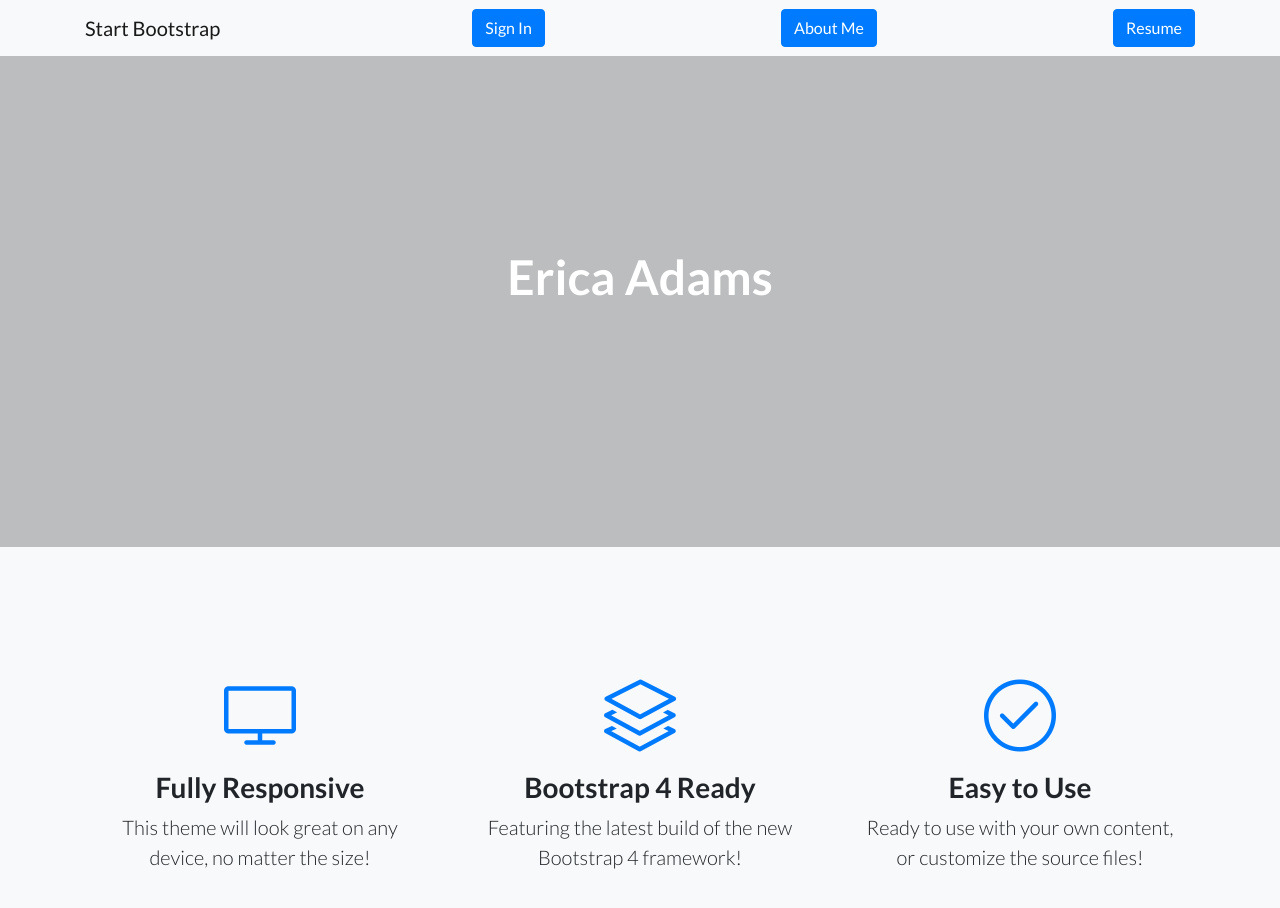
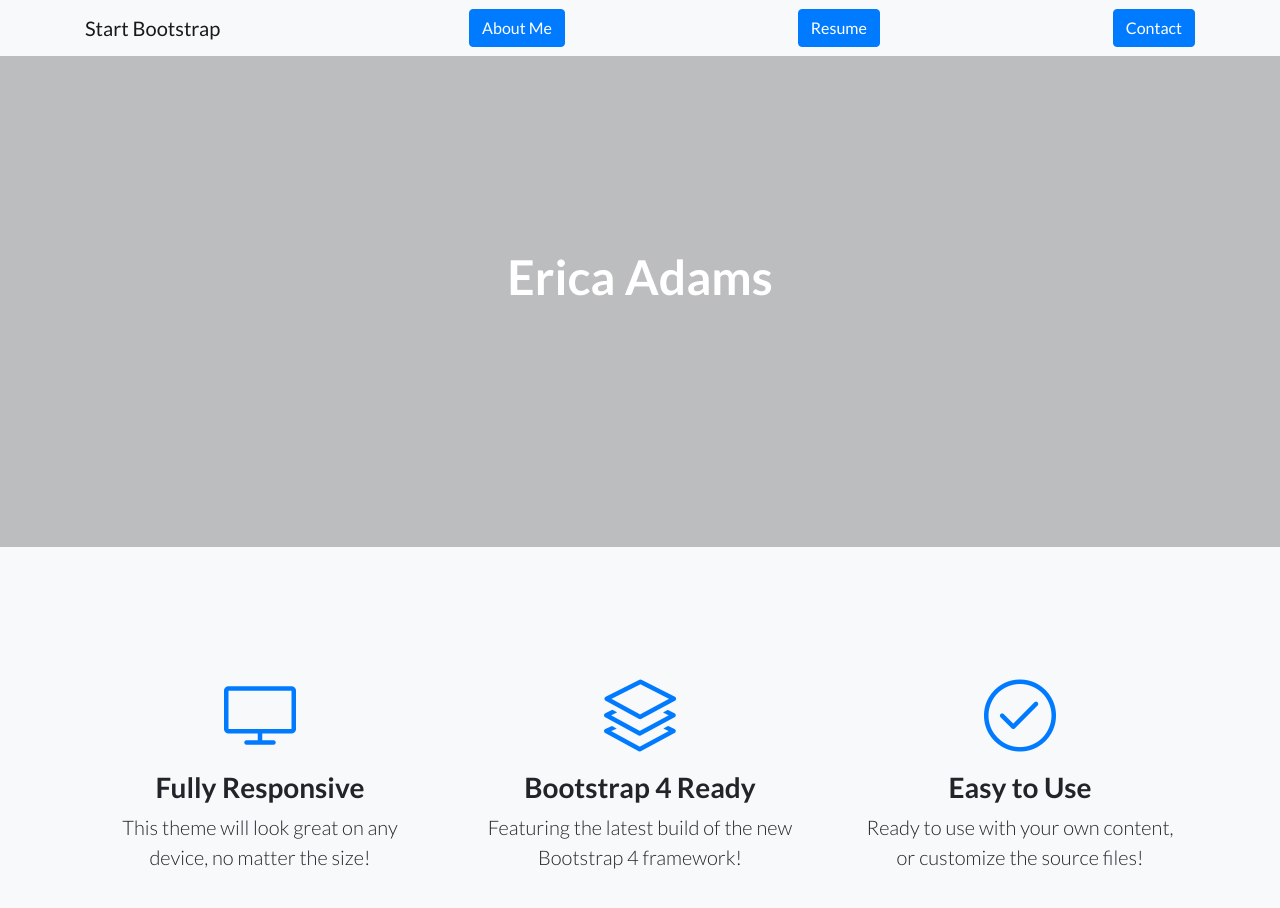
Before and after one commit to eadams2/eadams2.github.io, a website: page index.html in a window 1280 px wide. Shown: the top 908 px of the page. Drawn offline with Linux system fonts and the light colour scheme.

Commit message:
Update index.html

```diff
--- a/index.html
+++ b/index.html
@@ -29,9 +29,9 @@
     <nav class="navbar navbar-light bg-light static-top">
       <div class="container">
         <a class="navbar-brand" href="#">Start Bootstrap</a>
-        <a class="btn btn-primary" href="#">Sign In</a>
         <a class="btn btn-primary" href="#">About Me</a>
         <a class="btn btn-primary" href="#">Resume</a>
+        <a class="btn btn-primary" href="#">Contact</a>
       </div>
     </nav>
 
```
